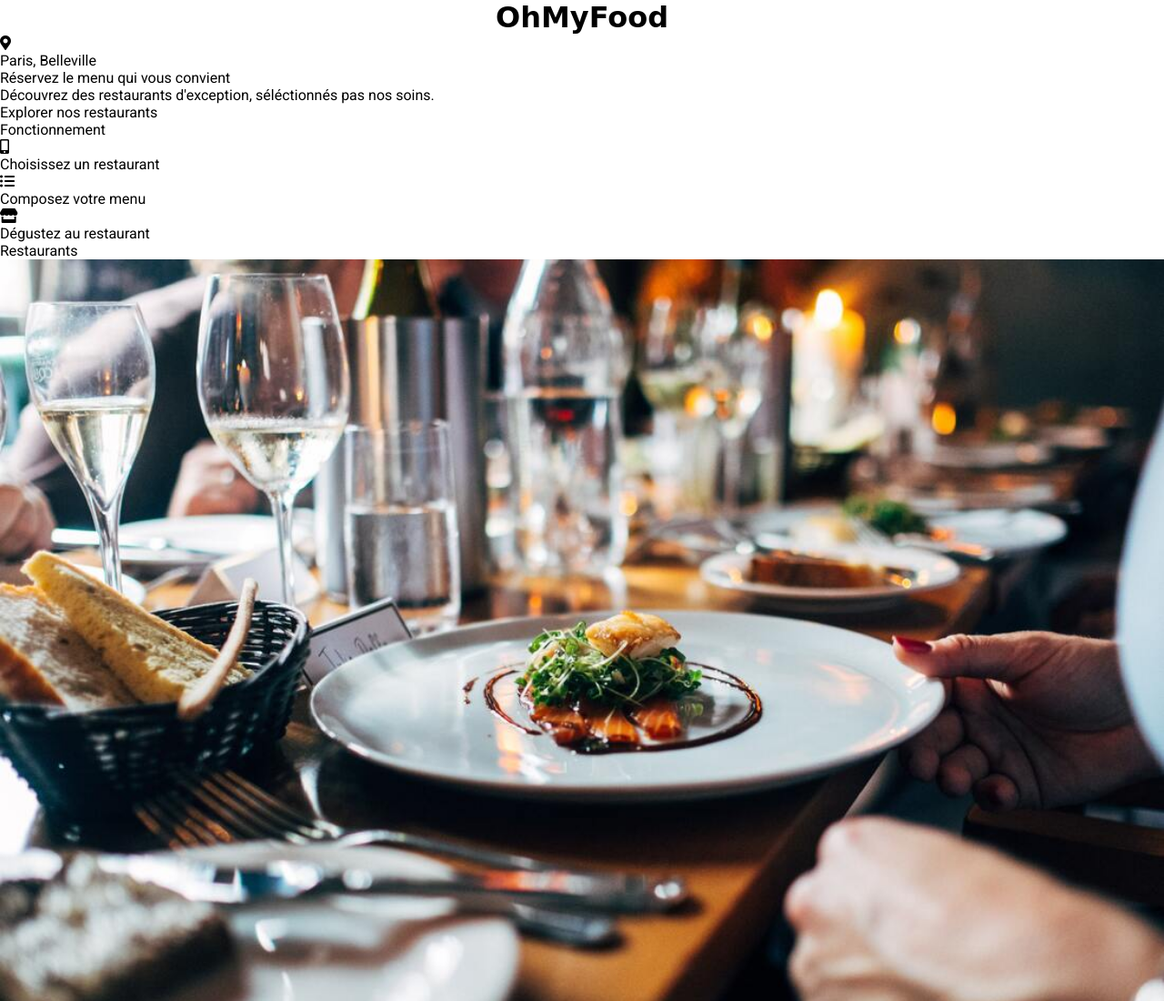
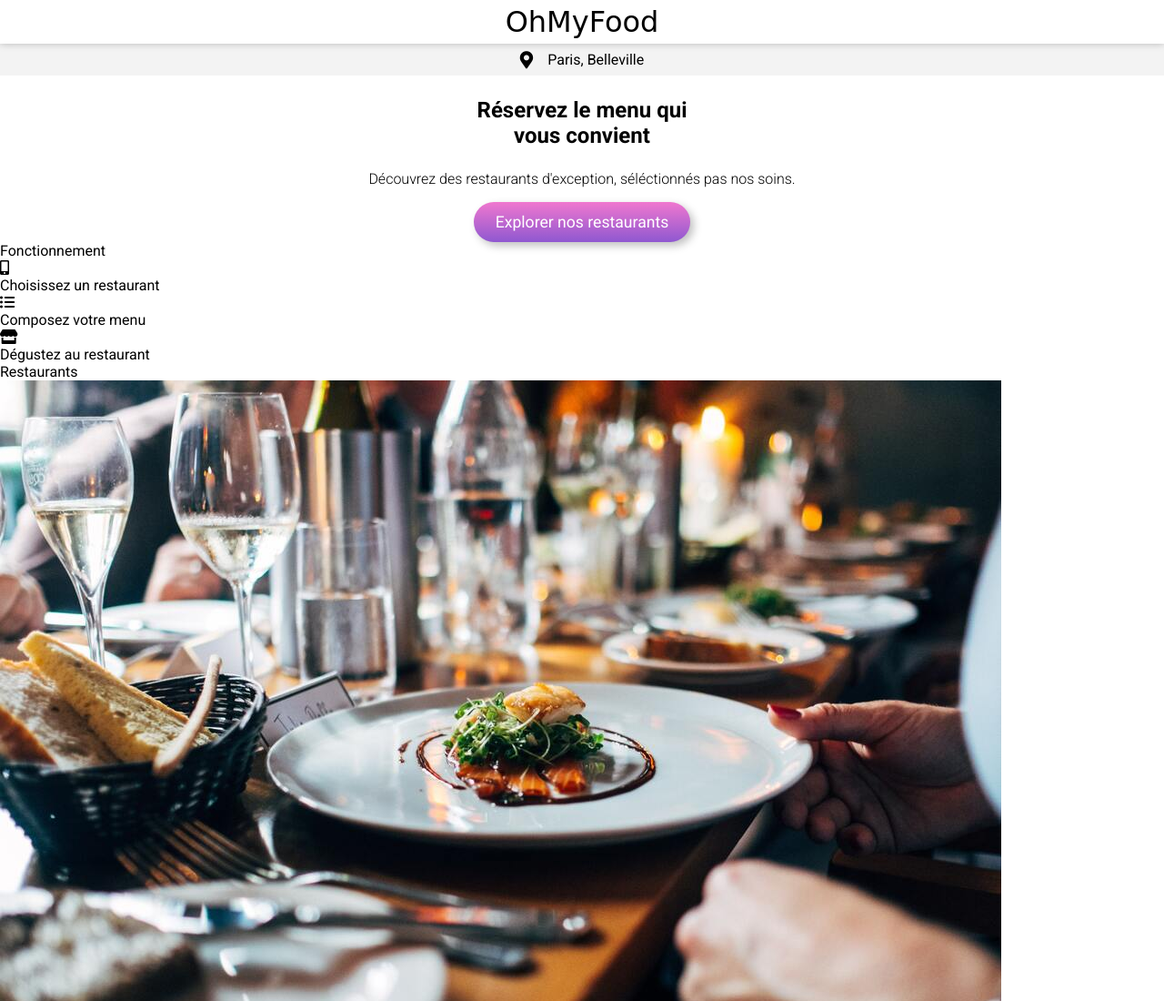
Before and after one commit to YMissout/YannMissout_3_21102021, a plain HTML site: page index.html in a window 1280 px wide. Shown: the top 1100 px of the page at 91% size. Drawn offline with Linux system fonts and the light colour scheme; a web font is replaced by a local one.

Commit message:
Ajout header + main (jusqu'au button)

```diff
--- a/index.html
+++ b/index.html
@@ -5,7 +5,6 @@
     <meta http-equiv="X-UA-Compatible" content="IE=edge" />
     <meta name="viewport" content="width=device-width, initial-scale=1.0" />
     <title>OhMyFood</title>
-    <link rel="stylesheet" href="style.css" />
     <!-- ICONS -->
     <link
       rel="stylesheet"
@@ -20,31 +19,30 @@
       href="https://fonts.googleapis.com/css2?family=Roboto:wght@300;400;700&family=Shrikhand&display=swap"
       rel="stylesheet"
     />
+    <link rel="stylesheet" href="style.css" />
   </head>
 
   <body>
     <!-- HEADER -->
-
     <header>
-      <!-- LOGO -->
-
       <h1>OhMyFood</h1>
+    </header>
 
     <!-- BLOC GAUCHE -->
-      <nav>
-        <div>
-          <div class="reservation">
+    <main>
+      <div class="city">
         <i class="fas fa-map-marker-alt"></i>
         <p>Paris, Belleville</p>
       </div>
-          <div class="reservation">
-            <h2>Réservez le menu qui vous convient</h2>
+
+      <section class="reserv">
+        <h2>Réservez le menu qui<br />vous convient</h2>
         <p>
           Découvrez des restaurants d'exception, séléctionnés pas nos soins.
         </p>
-            <div>Explorer nos restaurants</div>
-          </div>
-        </div>
+        <button>Explorer nos restaurants</button>
+      </section>
+    </main>
 
     <!-- BLOC DROITE -->
     <div class="fonction">
@@ -62,8 +60,6 @@
         <div>Dégustez au restaurant</div>
       </div>
     </div>
-      </nav>
-    </header>
 
     <!-- MAIN -->
 
--- a/sass/style.scss
+++ b/sass/style.scss
@@ -3,17 +3,65 @@
 @import "./libs/mixins.scss";
 
 * {
-  width: 100%;
   font-family: $roboto;
 }
 
-h1 {
-  @include center;
-  font-family: $shrikhand;
-  font-size: 2em;
-  font-weight: bold;
+header {
+  h1 {
+    font-family: $shrikhand;
+    text-align: center;
+    font-size: 2rem;
+    box-shadow: 0 0 0.5rem rgb(0 0 0 / 25%);
+    padding: 0.3rem;
+    position: relative;
+  }
 }
 
-.reservation {
-  @include block_center;
+main {
+  .city {
+    @include center;
+    background-color: #f3f3f3;
+    text-align: center;
+    padding: 0.5rem;
+    gap: 1rem;
+    i {
+      font-size: 1.2rem;
+    }
+  }
+
+  .reserv {
+    text-align: center;
+    h2 {
+      margin: 1.5rem 0;
+      font-size: 1.5rem;
+      font-weight: bold;
+    }
+    p {
+      margin-bottom: 1rem;
+      font-size: 1rem;
+      font-weight: lighter;
+    }
+    button {
+      padding: 0.75rem 1.5rem;
+      font-weight: 500;
+      font-size: 1.1rem;
+      border: none;
+      border-radius: 100px;
+      color: #fff;
+      background-color: #686868;
+      background-image: linear-gradient(
+        0deg,
+        rgba(147, 86, 220, 0.9),
+        rgba(255, 121, 218, 0.9)
+      );
+      cursor: pointer;
+      transition-duration: 0.25s;
+      box-shadow: 0.25rem 0.25rem 10px rgb(0 0 0 / 25%);
+      transition: transform 200ms;
+      &:hover {
+        transform: scale(1.05);
+        opacity: 0.9;
+      }
+    }
+  }
 }
```
Also changed, not shown: style.css, 1 other file. Lines whose indentation alone changed are shown as unchanged.
